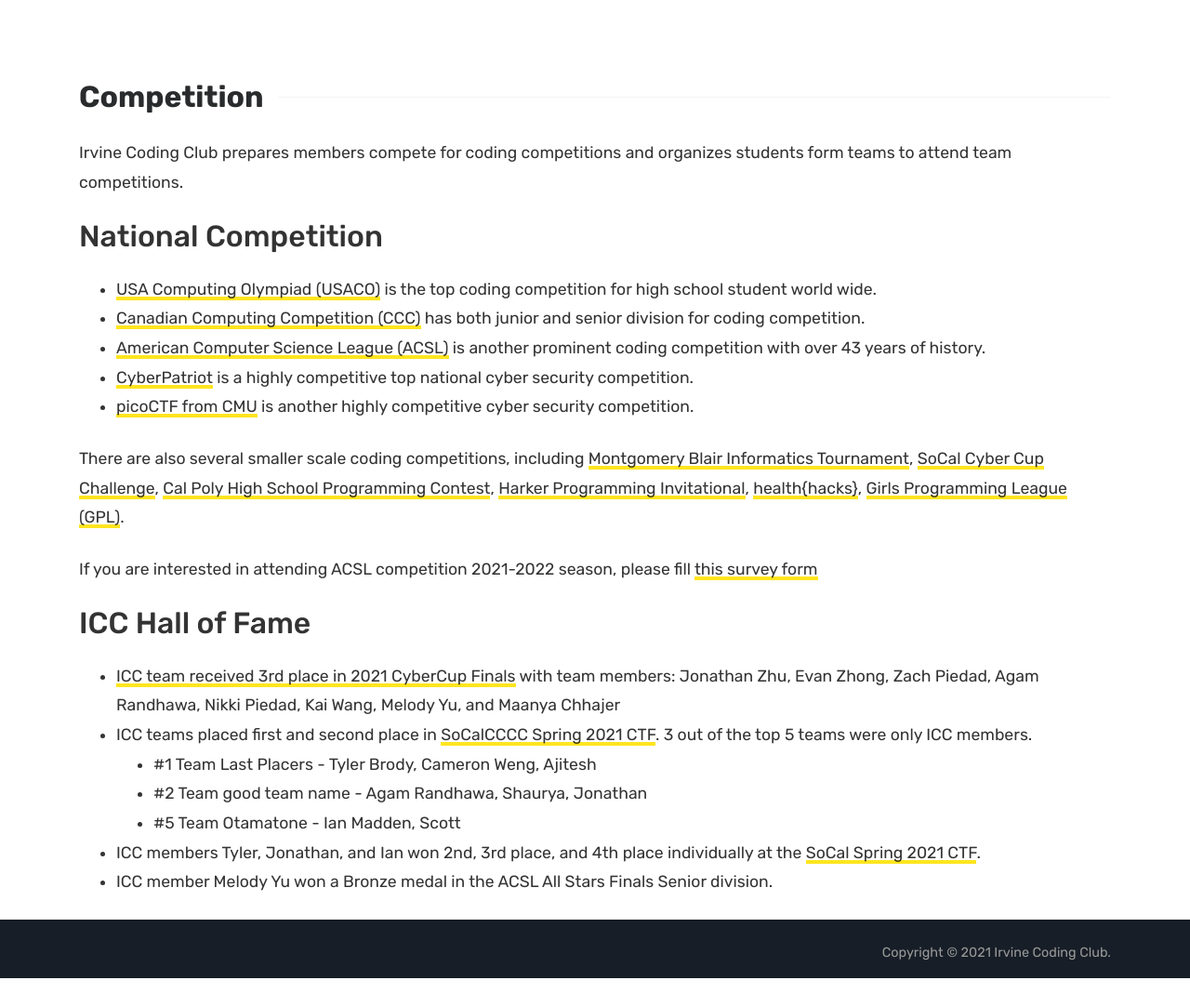
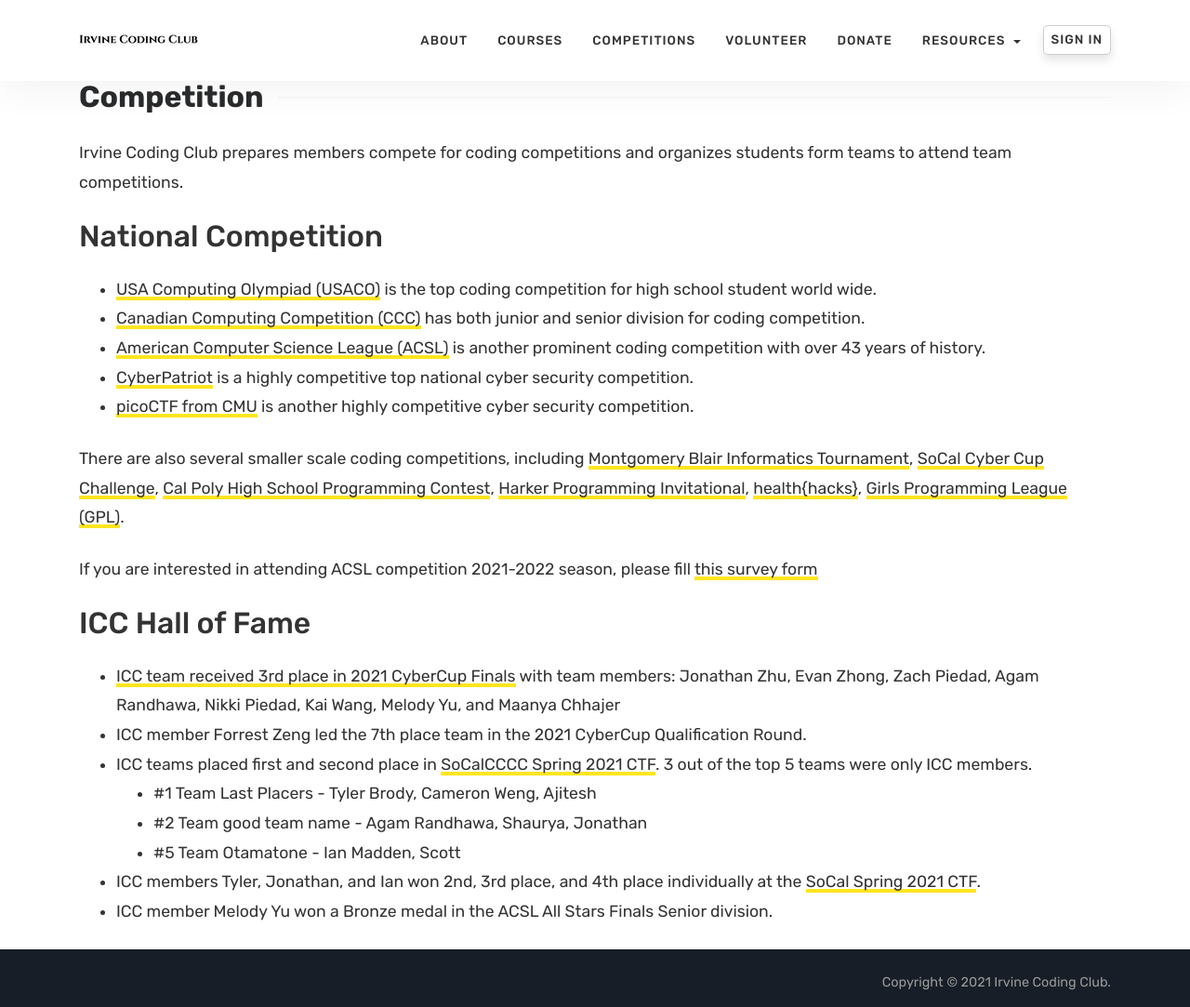
Before and after one commit to irvinecodingclub/irvinecodingclub.github.io, a Jekyll site: the page built from competition.md, in a window 1280 px wide and 1083 px high. Shown: the whole window at 93% size. Built offline with Jekyll 4.4.1, drawn with Linux system fonts in a browser that asks for light colours.

Commit message:
Update competition.md

```diff
--- a/competition.md
+++ b/competition.md
@@ -20,6 +20,7 @@
 ## ICC Hall of Fame
 
 * [ICC team received 3rd place in 2021 CyberCup Finals](/2021/05/21/socal-cyber-cup-2021.html) with team members: Jonathan Zhu, Evan Zhong, Zach Piedad, Agam Randhawa, Nikki Piedad, Kai Wang, Melody Yu, and Maanya Chhajer
+* ICC member Forrest Zeng led the 7th place team in the 2021 CyberCup Qualification Round.
 * ICC teams placed first and second place in [SoCalCCCC Spring 2021 CTF](https://socalcccc.ctfd.io/scoreboard). 3 out of the top 5 teams were only ICC members.
     * #1 Team Last Placers - Tyler Brody, Cameron Weng, Ajitesh
     * #2 Team good team name - Agam Randhawa, Shaurya, Jonathan
```
